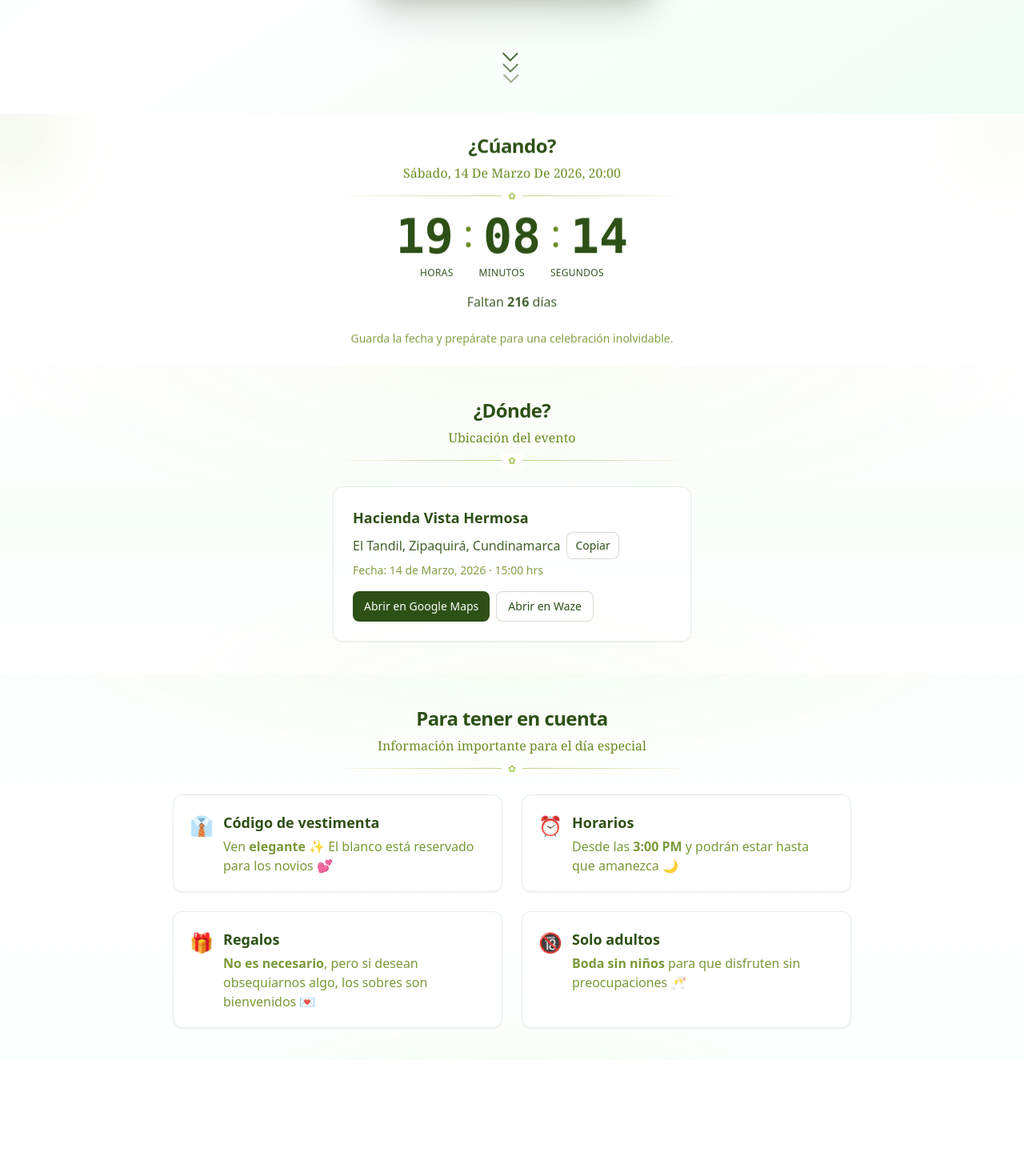
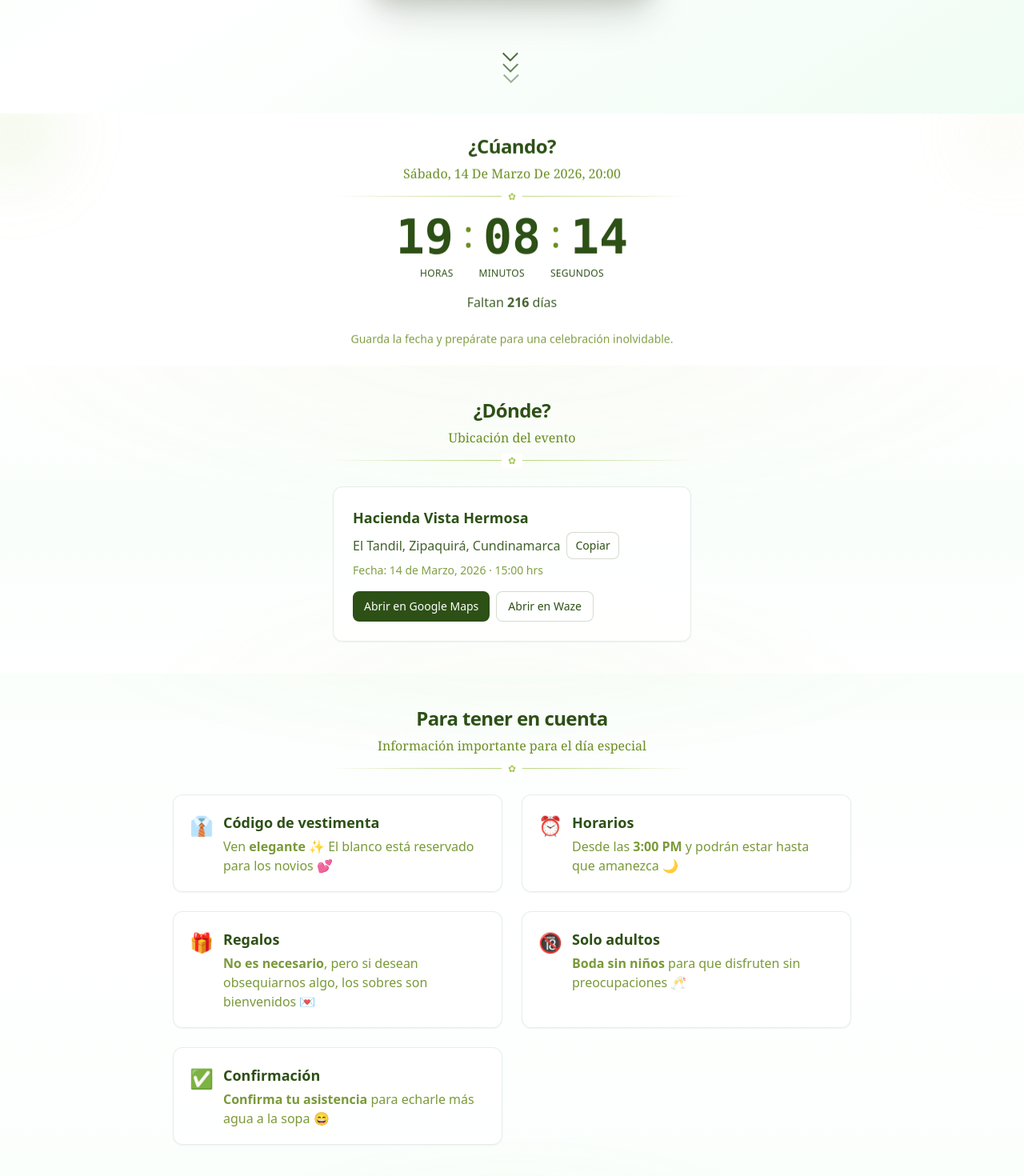
Before and after one commit to cerciber/invitation, a Next.js app: page / in a window 1280 px wide. Shown: the part 658-2128 px from the top of the page at 80% size. Before the commit the page ends 1983 px from the top, so only its background shows below. Built offline with nearby package versions, Linux system fonts and the light colour scheme.

Commit message:
feat: confirmation

```diff
--- a/src/app/globals.css
+++ b/src/app/globals.css
@@ -394,6 +394,9 @@
       brightness(1.05)
       sepia(0.1)
       grayscale(0.1);
+    /* Mejoras mínimas para iPhone */
+    -webkit-backface-visibility: hidden;
+    backface-visibility: hidden;
     /* El transform y transition se manejan ahora desde JavaScript para el paralaje */
   }
 
--- a/src/components/sections/ConsiderationsSection.tsx
+++ b/src/components/sections/ConsiderationsSection.tsx
@@ -34,6 +34,12 @@ const considerations: Consideration[] = [
     title: 'Solo adultos',
     description: '**Boda sin niños** para que disfruten sin preocupaciones 🥂',
     icon: '🔞'
+  },
+  {
+    id: 'rsvp',
+    title: 'Confirmación',
+    description: '**Confirma tu asistencia** para echarle más agua a la sopa 😄',
+    icon: '✅'
   }
 ]
 
--- a/src/components/sections/HeroSection.tsx
+++ b/src/components/sections/HeroSection.tsx
@@ -1,7 +1,6 @@
 'use client'
 
 import { useState, useRef, useEffect } from 'react'
-import Image from 'next/image'
 import { useSearchParams } from 'next/navigation'
 import { getGuestByCode, getDefaultGuestName } from '@/data/guests'
 
@@ -242,14 +241,16 @@ export function HeroSection() {
               </div>
 
               <div className="photo-container">
-                <Image
+                <img
                   src="/assets/photo-1.jpeg"
                   alt="Foto de la pareja"
                   className="couple-photo"
-                  style={{ ...getPhotoParallaxStyle(), WebkitBackfaceVisibility: 'hidden', backfaceVisibility: 'hidden' }}
-                  fill
-                  priority
-                  sizes="100vw"
+                  style={{
+                    ...getPhotoParallaxStyle(),
+                    WebkitBackfaceVisibility: 'hidden',
+                    backfaceVisibility: 'hidden'
+                  }}
+                  loading="eager"
                 />
                 <div className="photo-overlay"></div>
               </div>
```
